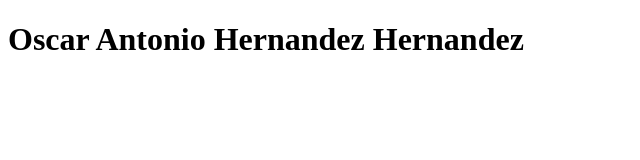
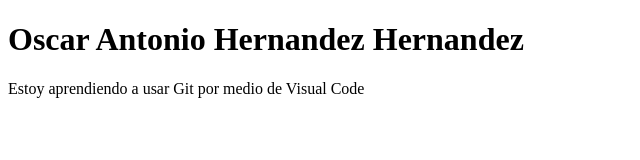
Before and after one commit to oscarh17/G1t-G1tbub, a plain HTML site: page index.html in a window 1280 px wide. Shown: the whole page, without its empty margins (0-640 px from the left). Drawn offline with Linux system fonts and the light colour scheme.

Commit message:
Se agrego una descripcion acerca de lo hecho

```diff
--- a/index.html
+++ b/index.html
@@ -8,5 +8,6 @@
 </head>
 <body>
     <h1>Oscar Antonio Hernandez Hernandez</h1>
+    <p>Estoy aprendiendo a usar Git por medio de Visual Code</p>
 </body>
 </html>
```
